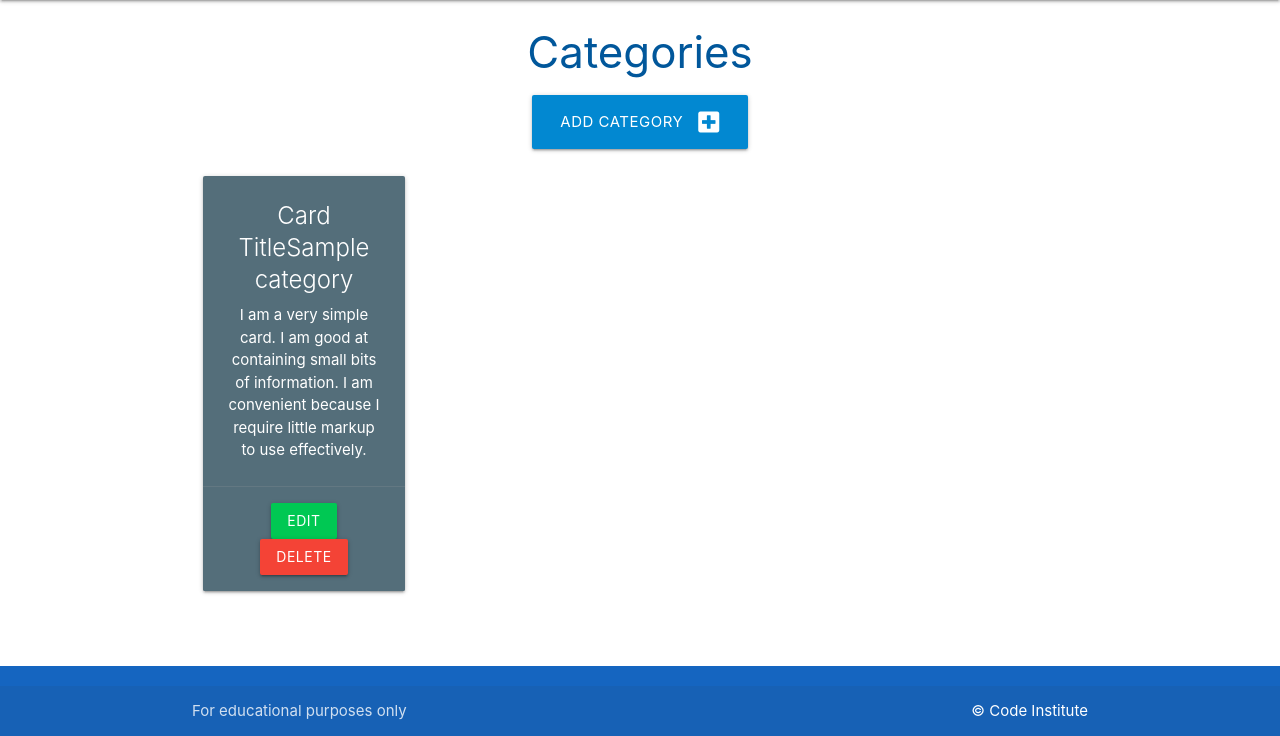
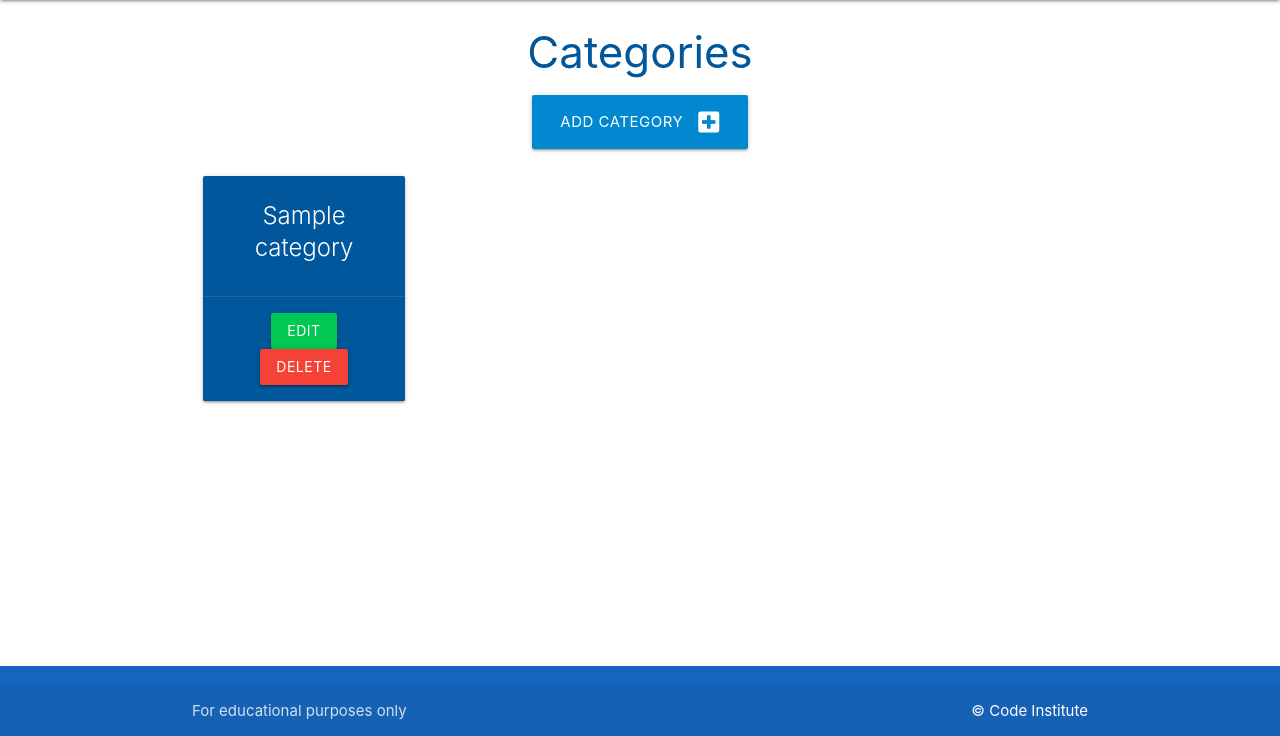
Before and after one commit to monika-mak/task_manager_ci, a Flask app: template taskmanager/templates/categories.html in a window 1280 px wide. Shown: the part 64-800 px from the top of the page. Run offline with Flask 3, Linux system fonts and the light colour scheme; the template is opened without the code that fills it: values that come from a table or form of the project are taken from there, others are empty; tables that the repository leaves empty hold one stand-in row (values such as "Sample post").

Commit message:
updates files

```diff
--- a/taskmanager/__init__.py
+++ b/taskmanager/__init__.py
@@ -6,7 +6,6 @@ if os.path.exists("env.py"):
 
 
 app = Flask(__name__)
-
 app.config["SECRET_KEY"] = os.environ.get("SECRET_KEY")
 app.config["SQLALCHEMY_DATABASE_URI"] = os.environ.get("DB_URL")
 
--- a/taskmanager/models.py
+++ b/taskmanager/models.py
@@ -4,7 +4,7 @@ from taskmanager import db
 class Category(db.Model):
     # schema for the Category model
     id = db.Column(db.Integer, primary_key=True)
-    category_name = db.Column(db.String(25), unique=True, nullable=False) # nullable false =required field
+    category_name = db.Column(db.String(25), unique=True, nullable=False)
     tasks = db.relationship("Task", backref="category", cascade="all, delete", lazy=True)
 
     def __repr__(self):
--- a/taskmanager/templates/base.html
+++ b/taskmanager/templates/base.html
@@ -1,3 +1,4 @@
+
 <!DOCTYPE html>
 <html lang="en">
 <head>
--- a/taskmanager/templates/categories.html
+++ b/taskmanager/templates/categories.html
@@ -14,17 +14,15 @@
 <div class="row">
     {% for category in categories %}
     <div class="col s12 m6 l3">
-      <div class="card blue-grey darken-1 center-align">
-        <div class="card-content white-text">
-          <span class="card-title">Card Title{{category.category_name}}</span>
-          <p>I am a very simple card. I am good at containing small bits of information.
-          I am convenient because I require little markup to use effectively.</p>
+        <div class="card light-blue darken-4 center-align">
+            <div class="card-content white-text">
+                <span class="card-title">{{ category.category_name }}</span>
+            </div>
+            <div class="card-action">
+                <a href="{{ url_for('edit_category', category_id=category.id) }}" class="btn green accent-4">Edit</a>
+                <a href="#" class="btn red">Delete</a>
+            </div>
         </div>
-        <div class="card-action">
-          <a href="{{ url_for('edit_category', category_id=category.id) }}" class="btn green accent-4">Edit</a>
-          <a href="#"class="btn red">Delete</a>
-        </div>
-      </div>
     </div>
     {% endfor %}
 </div>
--- a/taskmanager/templates/edit_category.html
+++ b/taskmanager/templates/edit_category.html
@@ -4,12 +4,12 @@
 <h3 class="light-blue-text text-darken-4 center-align">Edit Category</h3>
 
 <div class="row card-panel grey lighten-5">
-    <form class="col s12" method="POST" action="{{ url_for('edit_category', category_id)=category.id }}">
+    <form class="col s12" method="POST" action="{{ url_for('edit_category', category_id=category.id) }}">
         <!-- category name -->
         <div class="row">
             <div class="input-field col s12">
                 <i class="fas fa-folder-open prefix light-blue-text text-darken-4"></i>
-                <input id="category_name" name="category_name" minlength="3" maxlength="25" type="text" class="validate" required>
+                <input id="category_name" name="category_name" value="{{ category.category_name }}" minlength="3" maxlength="25" type="text" class="validate" required>
                 <label for="category_name">Category Name</label>
             </div>
         </div>
```
Also changed, not shown: taskmanager/routes.py (+6 -2 lines), 1 other file.
